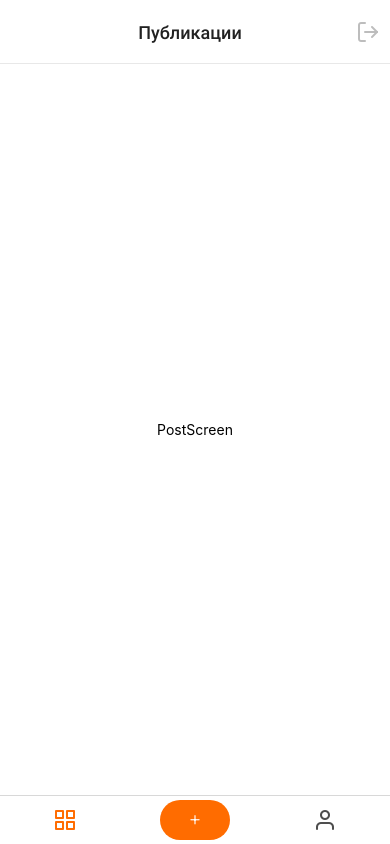
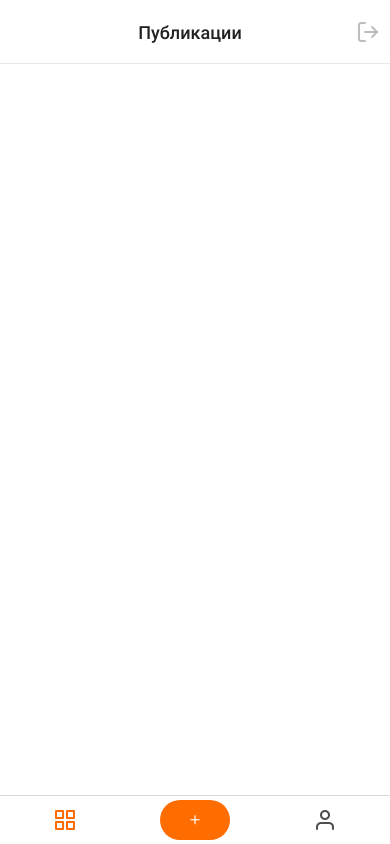
Before and after one commit to seacat271/React-Native-project, a React Native app: screen /Home in a window 390 px wide. Built offline with nearby package versions, Linux system fonts and the light colour scheme.

Commit message:
add flatList

```diff
--- a/src/Screens/main/CreatePostsScreen.js
+++ b/src/Screens/main/CreatePostsScreen.js
@@ -62,7 +62,7 @@ export const CreatePostsScreen = ({ navigation }) => {
         title={"Опубликовать"}
         handleSubmit={() => {
           setPhoto(null);
-          navigation.navigate("Posts");
+          navigation.navigate("Posts", { photo });
         }}
         style={{ marginTop: 32 }}
       />
--- a/src/Screens/main/PostsScreen.js
+++ b/src/Screens/main/PostsScreen.js
@@ -1,5 +1,12 @@
-import { Text, View } from "react-native";
-export const PostsScreen = () => {
+import { useState, useEffect } from "react";
+import { Text, View, FlatList, Image } from "react-native";
+export const PostsScreen = ({ route }) => {
+  const [posts, setPosts] = useState([]);
+  useEffect(() => {
+    if (!route.params) return;
+    setPosts((prevState) => [...prevState, route.params]);
+    console.log(posts);
+  }, [route.params]);
   return (
     <View
       style={{
@@ -9,7 +16,18 @@ export const PostsScreen = () => {
         backgroundColor: "#ffffff",
       }}
     >
-      <Text>PostScreen</Text>
+      <FlatList
+        data={posts}
+        keyExtractor={(item, index) => index.toString()}
+        renderItem={({ item }) => (
+          <View style={{ marginHorizontal: 10, marginTop: 10 }}>
+            <Image
+              source={{ uri: item.photo }}
+              style={{ width: 300, height: 240 }}
+            />
+          </View>
+        )}
+      />
     </View>
   );
 };
```
